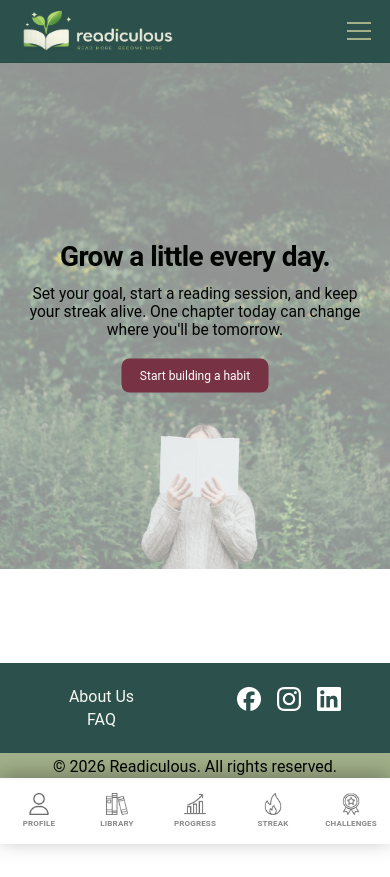
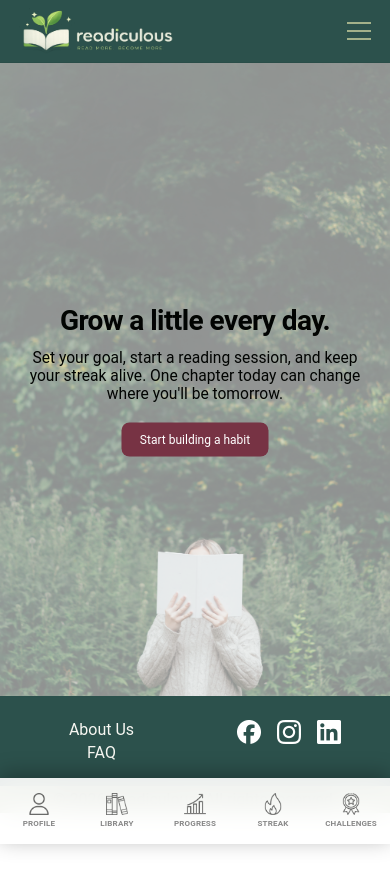
Before and after one commit to mervekindan/readiculous, a React (Vite) app in the folder app/: page / in a window 390 px wide. Before the commit the page ends 844 px from the top, so only its background shows below. Built offline with nearby package versions, Linux system fonts and the light colour scheme; no server answers.

Commit message:
Refactor: hero image height on mobile

```diff
--- a/app/src/components/HomePage/HomePage.css
+++ b/app/src/components/HomePage/HomePage.css
@@ -83,7 +83,6 @@
 
 @media (max-width: 480px) {
   .hero {
-    min-height: 60vh;
     background-image: url("/home/background-vertical.jpg");
     background-position: bottom;
   }
```
